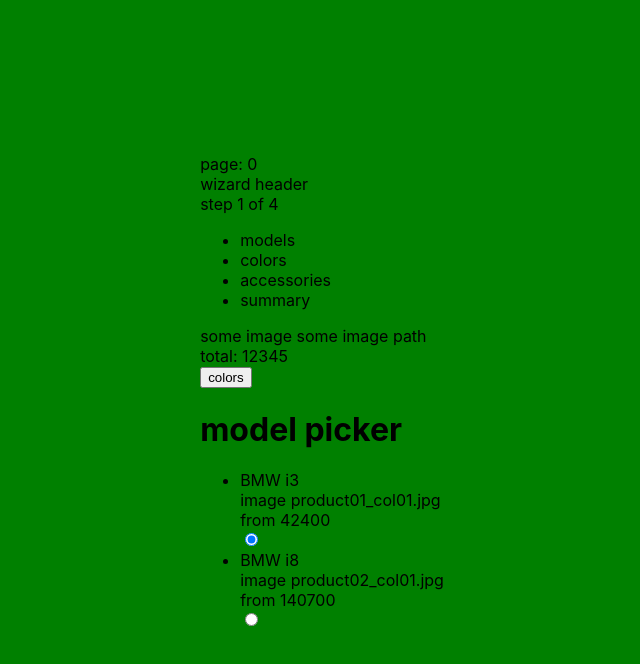
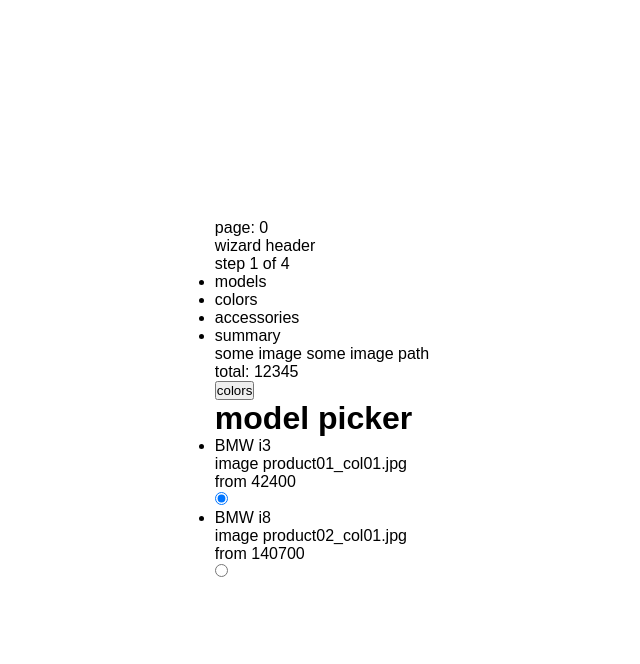
Before and after one commit to vikvikvr/housevo, a Next.js app: page / in a window 1280 px wide. Shown: the top 664 px of the page, without its empty margins (318-958 px from the left). Built offline with nearby package versions, Linux system fonts and the light colour scheme.

Commit message:
feat: add style resets

```diff
--- a/pages/_app.js
+++ b/pages/_app.js
@@ -1,4 +1,5 @@
-import "../styles/globals.scss";
+import "styles/globals.scss";
+import "styles/reset.scss";
 
 function MyApp({ Component, pageProps }) {
   return <Component {...pageProps} />;
--- a/styles/globals.scss
+++ b/styles/globals.scss
@@ -1,17 +1,3 @@
-html,
-body {
-  padding: 0;
-  margin: 0;
-  font-family: -apple-system, BlinkMacSystemFont, Segoe UI, Roboto, Oxygen,
-    Ubuntu, Cantarell, Fira Sans, Droid Sans, Helvetica Neue, sans-serif;
-  background-color: green;
+:root {
+  font-family: sans-serif;
 }
-
-a {
-  color: inherit;
-  text-decoration: none;
-}
-
-* {
-  box-sizing: border-box;
-}
--- /dev/null
+++ b/styles/reset.scss
@@ -0,0 +1,9 @@
+* {
+  padding: 0;
+  margin: 0;
+  box-sizing: border-box;
+}
+
+a {
+  text-decoration: none;
+}
```
